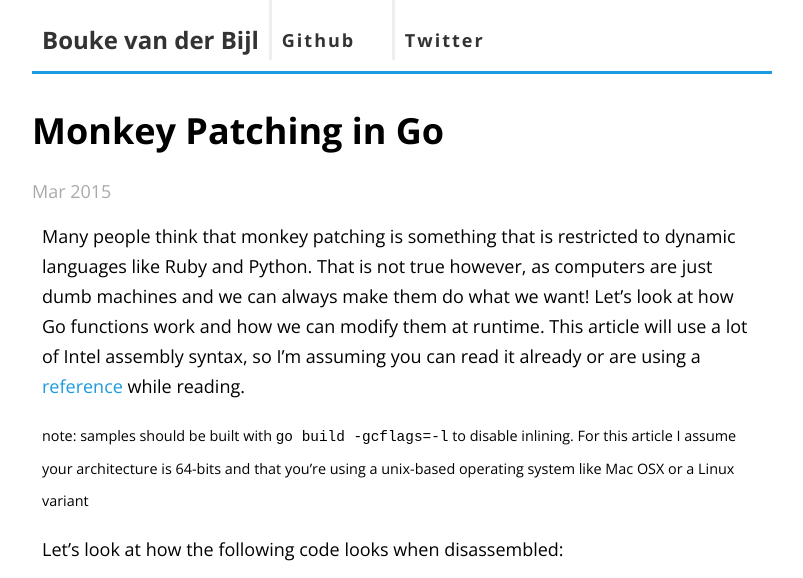
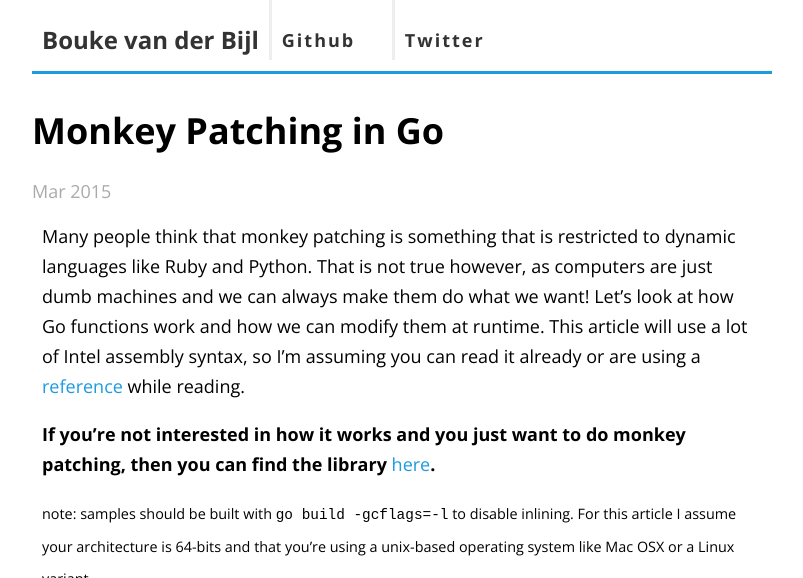
Before and after one commit to gondo/bouk.github.io, a Jekyll site: the page built from _posts/2015-03-29-monkey-patching-in-go.md, in a window 1280 px wide and 900 px high, cut to the strip 0-578 px from the top of the window. Shown: the whole strip, without its empty margins (238-1041 px from the left). Built offline with Jekyll 4.4.1, drawn with Linux system fonts in a browser that asks for light colours.

Commit message:
Add tldr

```diff
--- a/_posts/2015-03-29-monkey-patching-in-go.md
+++ b/_posts/2015-03-29-monkey-patching-in-go.md
@@ -5,6 +5,8 @@ title: Monkey Patching in Go
 ---
 
 Many people think that monkey patching is something that is restricted to dynamic languages like Ruby and Python. That is not true however, as computers are just dumb machines and we can always make them do what we want! Let's look at how Go functions work and how we can modify them at runtime. This article will use a lot of Intel assembly syntax, so I'm assuming you can read it already or are using a [reference](https://software.intel.com/en-us/articles/introduction-to-x64-assembly) while reading.
+
+**If you're not interested in how it works and you just want to do monkey patching, then you can find the library [here](https://github.com/bouk/monkey).**
 
 <small>note: samples should be built with `go build -gcflags=-l` to disable inlining. For this article I assume your architecture is 64-bits and that you're using a unix-based operating system like Mac OSX or a Linux variant</small>
 
```
